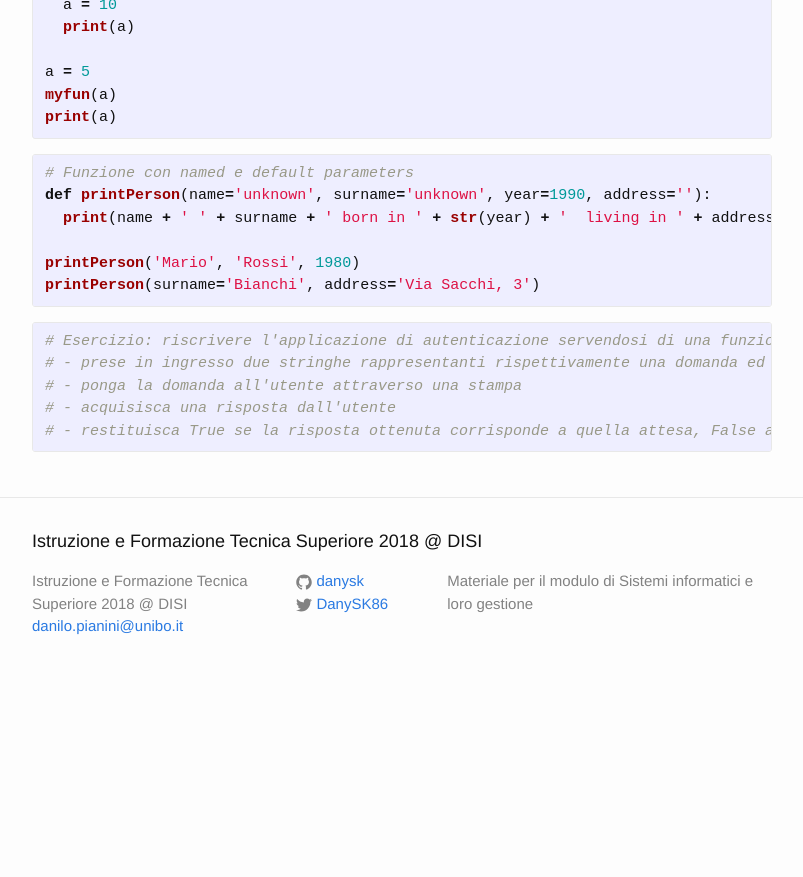
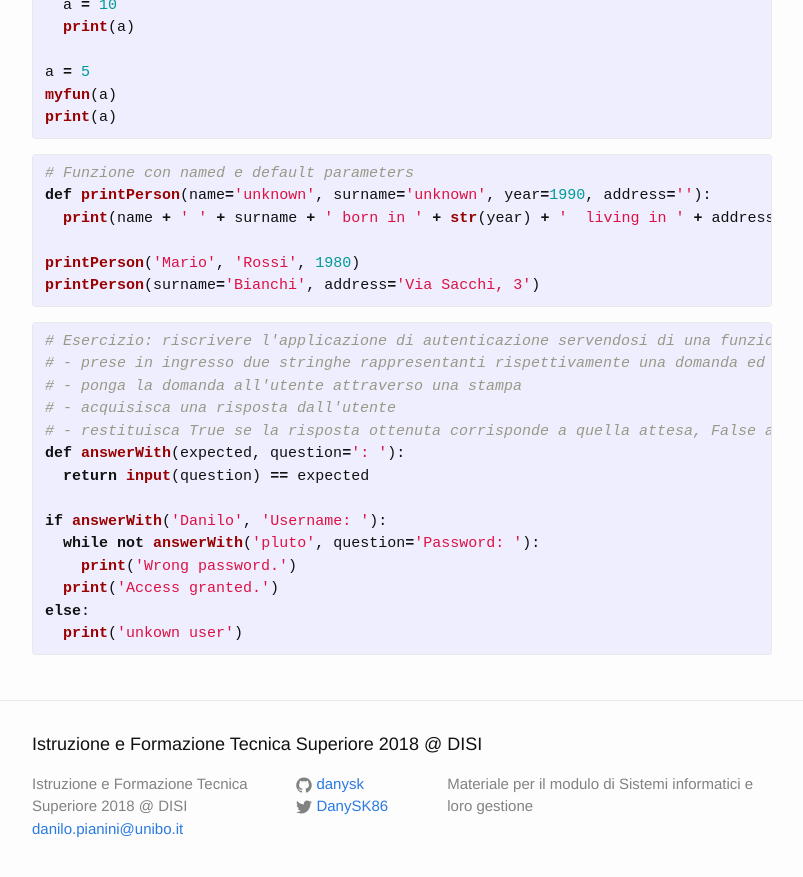
Before and after one commit to APICe-at-DISI/ifts2018, a Jekyll site: the page built from index.md, in a window 1280 px wide and 900 px high, scrolled down 14431 px. Shown: the top 877 px of the window, without its empty margins (238-1041 px from the left). Built offline with Jekyll 4.4.1, drawn with Linux system fonts in a browser that asks for light colours; our own code applies the rules of GitHub Pages for plain Markdown files; before the commit the page ends 15129 px from its top, so only the background shows below that.

Commit message:
Add solution to exercise

```diff
--- a/index.md
+++ b/index.md
@@ -657,4 +657,13 @@ printPerson(surname='Bianchi', address='Via Sacchi, 3')
 # - ponga la domanda all'utente attraverso una stampa
 # - acquisisca una risposta dall'utente
 # - restituisca True se la risposta ottenuta corrisponde a quella attesa, False altrimenti
+def answerWith(expected, question=': '):
+  return input(question) == expected
+
+if answerWith('Danilo', 'Username: '):
+  while not answerWith('pluto', question='Password: '):
+    print('Wrong password.')
+  print('Access granted.')
+else:
+  print('unkown user')
 {% endhighlight %}
```
